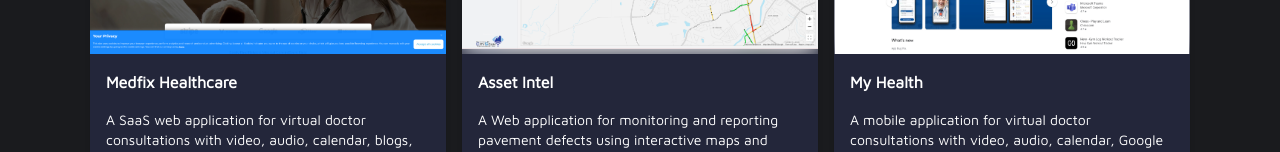
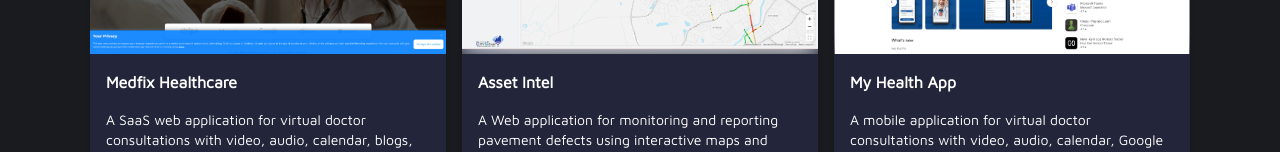
Before and after one commit to Waheed4719/my-portfolio, a React (Create React App) app: page / in a window 1280 px wide. Shown: the part 4654-4806 px from the top of the page. Built offline with nearby package versions, Linux system fonts and the light colour scheme; the HTML template or start-up script is replaced by a standard one.

Commit message:
Rename My Health App

```diff
--- a/src/json/data.ts
+++ b/src/json/data.ts
@@ -92,7 +92,7 @@
     },
     {
         image: MyHealthImage,
-        title: 'My Health',
+        title: 'My Health App',
         github: '',
         description:
             'A mobile application for virtual doctor consultations with video, audio, calendar, Google Maps integration, and patient report generation',
```
